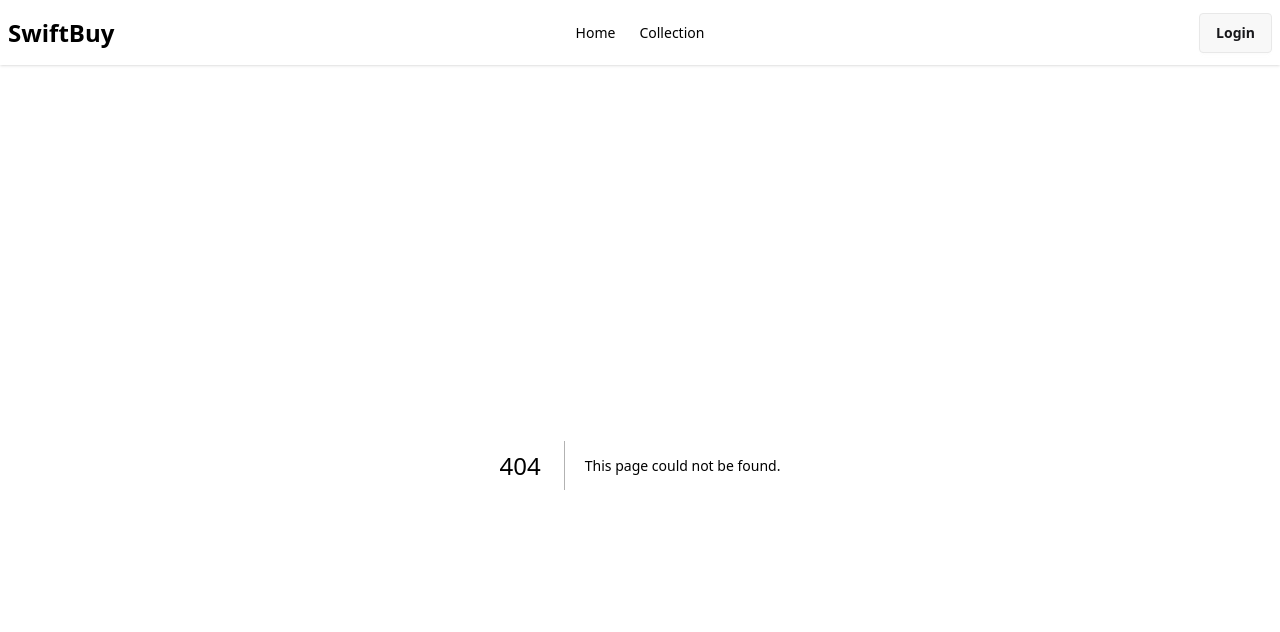
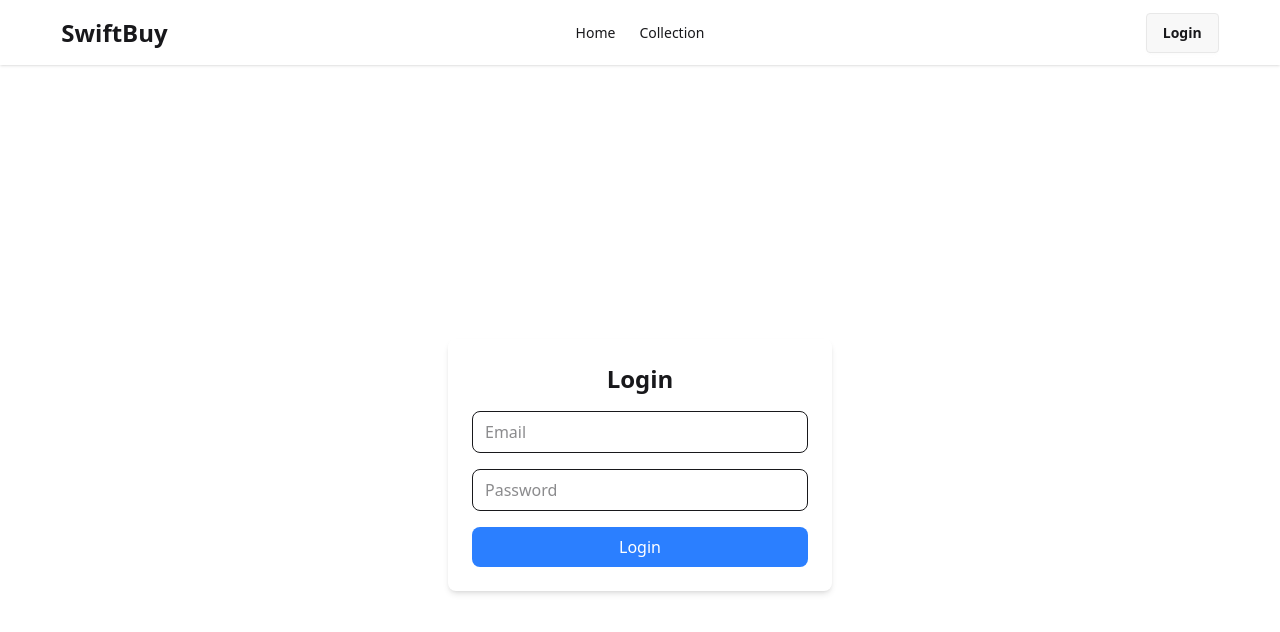
Before and after one commit to mahatab6/SwiftBuy, a Next.js app: page /login in a window 1280 px wide. Before the commit this address had no page. Shown: the top 632 px of the page. Built offline with nearby package versions, Linux system fonts and the light colour scheme.

Commit message:
login page make

```diff
--- a/package.json
+++ b/package.json
@@ -13,7 +13,8 @@
     "next": "15.5.0",
     "postcss": "^8.5.6",
     "react": "19.1.0",
-    "react-dom": "19.1.0"
+    "react-dom": "19.1.0",
+    "react-hook-form": "^7.62.0"
   },
   "devDependencies": {
     "@eslint/eslintrc": "^3",
--- a/src/app/components/layout/Navbar.jsx
+++ b/src/app/components/layout/Navbar.jsx
@@ -16,7 +16,8 @@ export default function Navbar() {
     )
 
   return (
-    <div className="navbar bg-base-100 shadow-sm">
+<div className='bg-base-100 shadow-sm'>
+    <div className="navbar w-11/12 mx-auto">
   <div className="navbar-start">
     <div className="dropdown">
       <div tabIndex={0} role="button" className="btn btn-ghost lg:hidden">
@@ -38,8 +39,9 @@ export default function Navbar() {
     </ul>
   </div>
   <div className="navbar-end">
-    <a className="btn">Login</a>
+    <Link href='/login' className="btn">Login</Link>
   </div>
+</div>
 </div>
   )
 }
--- a/src/app/layout.js
+++ b/src/app/layout.js
@@ -21,10 +21,12 @@ export default function RootLayout({ children }) {
   return (
     <html lang="en">
       <body
-        className={`${geistSans.variable} ${geistMono.variable} antialiased`}
+        className={`${geistSans.variable} ${geistMono.variable} antialiased `}
       >
-        <Navbar/>
+        <div className="">
+          <Navbar/>
         {children}
+        </div>
       </body>
     </html>
   );
--- /dev/null
+++ b/src/app/login/page.js
@@ -0,0 +1,50 @@
+"use client";
+
+import React from "react";
+import { useForm } from "react-hook-form";
+
+export default function LoginPage() {
+  const { register, handleSubmit, formState: { errors } } = useForm();
+  const onSubmit = (data) => console.log(data);
+
+  return (
+    <div className="flex items-center justify-center min-h-screen ">
+      <div className=" p-6 rounded-lg shadow-md w-96">
+        <h1 className="text-2xl font-bold mb-4 text-center">Login</h1>
+
+        <form onSubmit={handleSubmit(onSubmit)} className="space-y-4">
+          <div>
+            <input
+              type="email"
+              placeholder="Email"
+              {...register("email", { required: "Email is required" })}
+              className="w-full px-3 py-2 border rounded-lg focus:outline-none focus:ring focus:ring-blue-400"
+            />
+            {errors.email && (
+              <p className="text-red-500 text-sm">{errors.email.message}</p>
+            )}
+          </div>
+
+          <div>
+            <input
+              type="password"
+              placeholder="Password"
+              {...register("password", { required: "Password is required" })}
+              className="w-full px-3 py-2 border rounded-lg focus:outline-none focus:ring focus:ring-blue-400"
+            />
+            {errors.password && (
+              <p className="text-red-500 text-sm">{errors.password.message}</p>
+            )}
+          </div>
+
+          <button
+            type="submit"
+            className="w-full bg-blue-500 text-white py-2 rounded-lg hover:bg-blue-600 transition"
+          >
+            Login
+          </button>
+        </form>
+      </div>
+    </div>
+  );
+}
```
Also changed, not shown: 1 other file (tests, documents, lock files or other folders).
